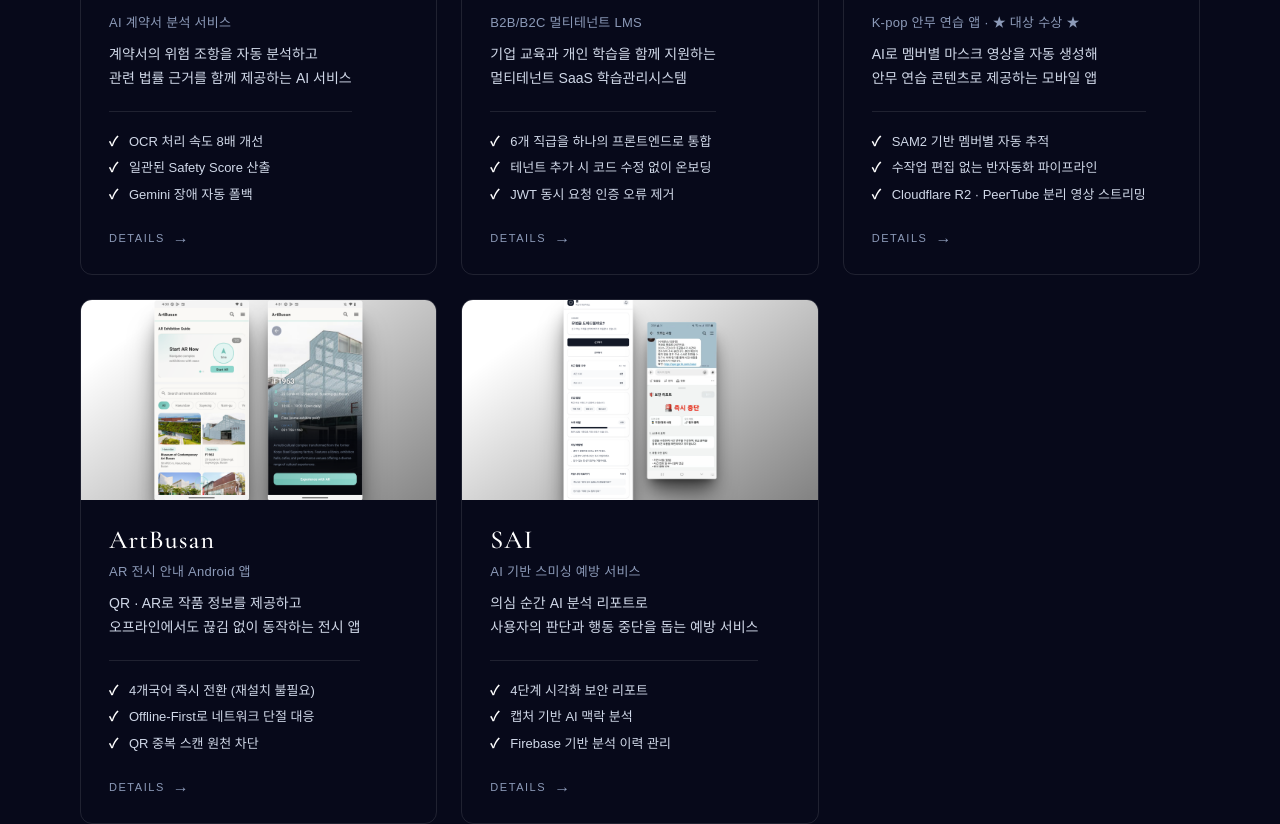
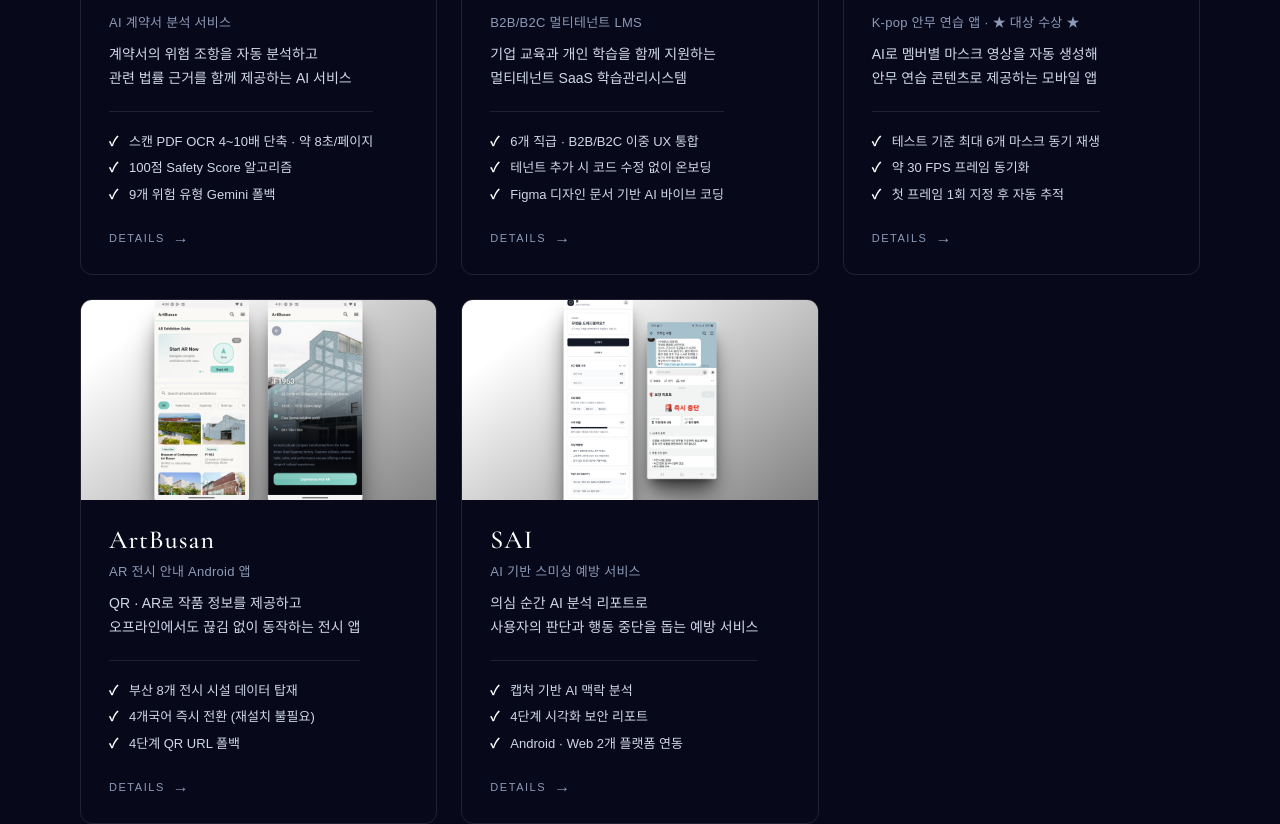
Before and after one commit to hyuniii0920/_hyuni_s2, a React (Vite) app: page / in a window 1280 px wide. Shown: the part 4460-5284 px from the top of the page. Built offline with nearby package versions, Linux system fonts and the light colour scheme.

Commit message:
Refine project metrics and roles

```diff
--- a/src/components/Projects.jsx
+++ b/src/components/Projects.jsx
@@ -38,9 +38,9 @@
         tagline: 'AI 계약서 분석 서비스',
         desc: '계약서의 위험 조항을 자동 분석하고\n관련 법률 근거를 함께 제공하는 AI 서비스',
         checklist: [
-          'OCR 처리 속도 8배 개선',
-          '일관된 Safety Score 산출',
-          'Gemini 장애 자동 폴백',
+          '스캔 PDF OCR 4~10배 단축 · 약 8초/페이지',
+          '100점 Safety Score 알고리즘',
+          '9개 위험 유형 Gemini 폴백',
         ],
       },
       problemSolving: [
@@ -141,6 +141,7 @@
           '6개 직급 통합 라우팅',
           'JWT 갱신 큐 패턴 구현',
           'B2B/B2C UX 분리 구현',
+          'Figma 디자인 문서(MD) 설계 · AI 바이브 코딩 적용',
         ],
       },
       github: [
@@ -157,9 +158,9 @@
         tagline: 'B2B/B2C 멀티테넌트 LMS',
         desc: '기업 교육과 개인 학습을 함께 지원하는\n멀티테넌트 SaaS 학습관리시스템',
         checklist: [
-          '6개 직급을 하나의 프론트엔드로 통합',
+          '6개 직급 · B2B/B2C 이중 UX 통합',
           '테넌트 추가 시 코드 수정 없이 온보딩',
-          'JWT 동시 요청 인증 오류 제거',
+          'Figma 디자인 문서 기반 AI 바이브 코딩',
         ],
       },
       problemSolving: [
@@ -207,8 +208,8 @@
           desc: '기업 관리자(SA·TA)용 콘솔부터 CO·DESIGNER·INSTRUCTOR·USER까지 6개 직급별 독립 라우팅·레이아웃을 하나의 프론트엔드로 통합 구성. B2B(배정 과정·진도 중심)와 B2C(마켓플레이스·장바구니)는 tu.b2b.routes.tsx / tu.b2c.routes.tsx 파일 수준으로 완전 분리.',
         },
         {
-          title: 'AI 기반 UI 설계 및 테넌트별 개별화',
-          desc: 'Figma AI로 디자인 문서를 생성하고 화면 시뮬레이션을 거쳐 UI 설계 단계부터 AI를 적극 활용. 이렇게 설계한 프론트 레이어를 테넌트별로 로고·컬러·기능을 개별 커스터마이징할 수 있도록 구조화.',
+          title: 'Figma 디자인 문서 기반 AI 바이브 코딩',
+          desc: 'Figma로 화면 흐름과 컴포넌트 규칙을 문서화한 뒤, 디자인 명세를 기준으로 AI 바이브 코딩을 적용해 구현 속도를 높임. 설계한 프론트 레이어는 테넌트별 로고·컬러·기능을 개별 커스터마이징할 수 있도록 구조화.',
         },
         {
           title: 'JWT Refresh Queue Pattern',
@@ -271,9 +272,9 @@
         tagline: 'K-pop 안무 연습 앱 · ★ 대상 수상 ★',
         desc: 'AI로 멤버별 마스크 영상을 자동 생성해\n안무 연습 콘텐츠로 제공하는 모바일 앱',
         checklist: [
-          'SAM2 기반 멤버별 자동 추적',
-          '수작업 편집 없는 반자동화 파이프라인',
-          'Cloudflare R2 · PeerTube 분리 영상 스트리밍',
+          '테스트 기준 최대 6개 마스크 동기 재생',
+          '약 30 FPS 프레임 동기화',
+          '첫 프레임 1회 지정 후 자동 추적',
         ],
       },
       problemSolving: [
@@ -381,9 +382,9 @@
         tagline: 'AR 전시 안내 Android 앱',
         desc: 'QR · AR로 작품 정보를 제공하고\n오프라인에서도 끊김 없이 동작하는 전시 앱',
         checklist: [
+          '부산 8개 전시 시설 데이터 탑재',
           '4개국어 즉시 전환 (재설치 불필요)',
-          'Offline-First로 네트워크 단절 대응',
-          'QR 중복 스캔 원천 차단',
+          '4단계 QR URL 폴백',
         ],
       },
       problemSolving: [
@@ -468,10 +469,11 @@
     desc: '의심 순간 AI 분석 리포트로 판단과 행동 중단을 돕는 스미싱 예방 서비스',
     image: '/project_photo/SAI_main.png',
     detail: {
-      period: '2026 · 피싱스캠 예방 서비스 개발 경진대회 (상위 15% / 전체 644팀)',
+      period: '2026 · 피싱스캠 예방 서비스 개발 경진대회 (전체 644팀 중 상위 15%)',
       role: {
-        title: '웹 프론트엔드 개발 · 백엔드 연동',
+        title: '서비스 기획 · 웹 프론트엔드 개발 · 백엔드 연동',
         items: [
+          '스미싱 예방 서비스 사용자 흐름 및 기능 기획',
           'Firebase 기반 인증 및 데이터 흐름 설계',
           '스미싱 분석 결과 웹 화면 구현',
           '프론트엔드 · 백엔드 배포 자동화',
@@ -487,9 +489,9 @@
         tagline: 'AI 기반 스미싱 예방 서비스',
         desc: '의심 순간 AI 분석 리포트로\n사용자의 판단과 행동 중단을 돕는 예방 서비스',
         checklist: [
+          '캡처 기반 AI 맥락 분석',
           '4단계 시각화 보안 리포트',
-          '캡처 기반 AI 맥락 분석',
-          'Firebase 기반 분석 이력 관리',
+          'Android · Web 2개 플랫폼 연동',
         ],
       },
       myStack: ['React', 'Spring Boot', 'Firebase Auth', 'GitHub Actions'],
```
